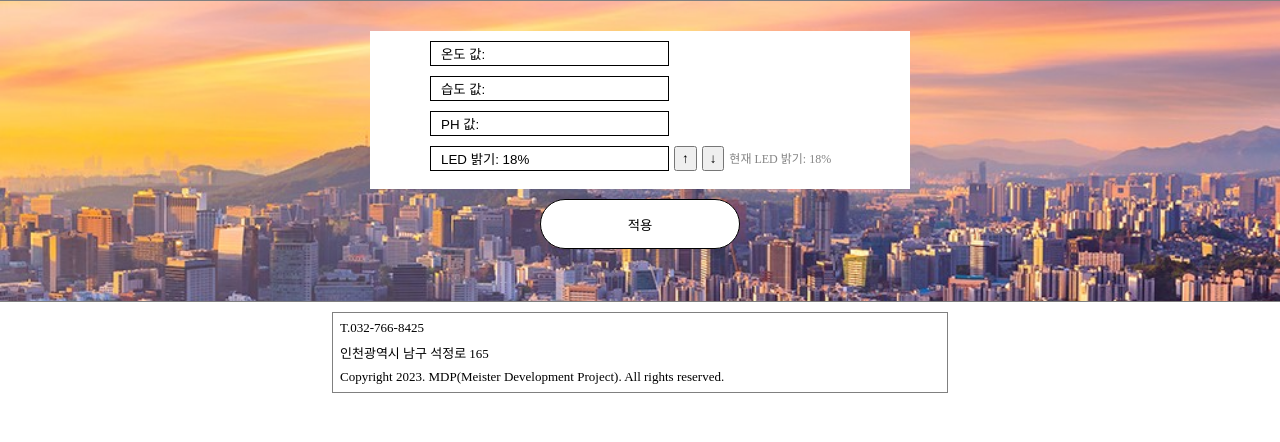
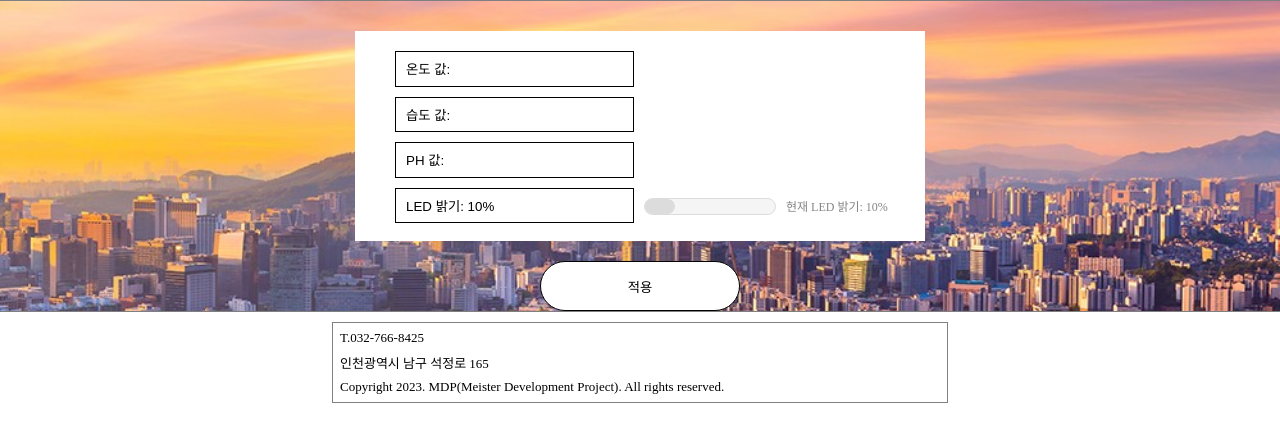
Before and after one commit to monune/Farm-is-farm, a PHP site: page /select/connection/basil.html in a window 1280 px wide. Shown: the part 52-494 px from the top of the page. Run offline with PHP 8.4, Linux system fonts and the light colour scheme.

Commit message:
💡 LED 업데이트

```diff
--- a/select/connection/basil.html
+++ b/select/connection/basil.html
@@ -1,15 +1,16 @@
 <!DOCTYPE html>
 <html lang="en">
+
 <head>
     <meta charset="UTF-8">
-    <link rel="stylesheet" href="../css/index.css?12">
+    <link rel="stylesheet" href="../css/index.css?ver=1">
     <script src="../js/select.js"></script>
-    <script src="index.js"></script>          <!-- JS -->
+    <script src="index.js"></script> <!-- JS -->
     <script src="//code.jquery.com/jquery-3.3.1.min.js"></script>
-    <meta http-equiv="X-UA-Compatible" content="IE=edge">
     <meta name="viewport" content="width=device-width, initial-scale=1.0">
     <title>농장팜니다</title>
 </head>
+
 <body>
     <!-- top -->
     <div class="header">
@@ -19,7 +20,7 @@
         <div class="infobox">
             <a class="info" href="#" onclick="getBack()">돌아가기</a>
             <a class="info" href="#" onclick="checkSession()">세션 확인</a>
-            <a class="info" href="#" >블루투스</a> <!-- none -->
+            <a class="info" href="#">블루투스</a> <!-- none -->
             <!-- test -->
         </div>
     </div>
@@ -27,19 +28,23 @@
     <div class="backgrounds">
         <div class="container">
             <div class="data-box">
-                <input type="text" class="data temp" value="온도 값: " readonly> <!-- 온도 -->
-                <input type="text" class="data hum" value="습도 값: " readonly> <!-- 습도 -->
+                <div class="temp-cnt">
+                    <input type="text" class="data temp" value="온도 값: " readonly> <!-- 온도 -->
+                </div>
+                <div class="hum-cnt">
+                    <input type="text" class="data hum" value="습도 값: " readonly> <!-- 습도 -->
+                </div>
+                <div class="ph-cnt">
+                    <input type="text" class="data ph" value="PH 값: " readonly> <!-- PH -->
+                </div>
+                <div class="led-cnt">
+                    <input type="text" class="data led" id="led" value="LED 밝기: " readonly> <!-- LED -->
 
-                <input type="text" class="data ph" value="PH 값: " readonly> <!-- PH -->
-                <div class="led">
-                    <div class="led-cnt">
-                        <input type="text" class="data led" id="led" value="LED 밝기:" readonly> <!-- LED -->
-                        <input type="button" class="cntr up" onclick="ledUp()" value="↑">
-                        <input type="button" class="cntr down" onclick="ledDown()" value="↓">
-                        <p id="lastvalue" class="last">last value: </p>
-                    </div>
-                    <p id="er1" style="color: red;"></p>
+                    <input type="range" id="slider" class="slider" value="1" min="1" max="10">
+                    <p id="lastvalue" class="last"></span></p>
                 </div>
+                <p id="er1" style="color: red;"></p>
+
 
             </div>
         </div>
@@ -55,5 +60,18 @@
             <p class="copyright">Copyright 2023. MDP(Meister Development Project). All rights reserved. </p>
         </div>
     </div>
+    <script>
+        var slider = document.getElementById('slider');
+        window.onload = function() {
+            var per = slider.value;
+            $("#lastvalue").html("현재 LED 밝기: " + per * 10 + "%");
+            $("#led").val("LED 밝기: " + per * 10 + "%");
+        }
+
+        slider.oninput = function() {
+            var per = slider.value;
+            $("#led").val("LED 밝기: " + per * 10 + "%");
+        }
+    </script>
 </body>
 </html>
--- a/select/connection/index.js
+++ /dev/null
@@ -1,27 +0,0 @@
-var led = 18; // 평균 온도
-var lastled = led;
-
-window.onload = function() {
-    $("#led").val("LED 밝기: " + led + "%");
-    $("#lastvalue").html("현재 LED 밝기: " + lastled + "%");
-}
-
-function ledUp() {
-    led = led + 1;
-    $("#led").val("LED 밝기: " + led + "%");
-    if ((led - lastled) >= 5) {
-        $("#er1").html("주의: 급격한 밝기 변화는 식물의 성장에 영향을 미칩니다.");
-    } else {
-        $("#er1").html("");
-    }
-}
-
-function ledDown() {
-    led = led - 1;
-    $("#led").val("LED 밝기: " + led + "%");
-    if ((lastled - led) >= 5) {
-        $("#er1").html("주의: 급격한 밝기 변화는 식물의 성장에 영향을 미칩니다.");
-    } else {
-        $("#er1").html("");
-    }
-}
--- a/select/css/index.css
+++ b/select/css/index.css
@@ -93,18 +93,17 @@ p.copyright {
 }
 
 p.last {
-    /* position: relative;
-    right: -310px;
-    top: -27px; */
+    position: relative;
+    top: 6px;
 }
 
 .container {
     display: flex;
     align-items: center;
     justify-content: center;
-    max-width: 440px;
+    max-width: 520px;
     margin: 30px auto 0 auto;
-    padding: 0 50px 0 50px;
+    padding: 0 50px 0 0;
     background: white;
 }
 
@@ -112,7 +111,8 @@ p.last {
     display: flex;
     flex-direction: row;
     flex-wrap: wrap;
-    margin: 0 10px 10px 10px;
+    width: 440px;
+    margin: 10px;
 }
 
 .cntr {
@@ -127,11 +127,12 @@ p.last {
 }
 
 input.data {
-    max-height: 25.6;
-    min-height: 25.6;
+    height: 25.6px;
+    margin-right: 10px;
 }
 
 .control {
+    margin-top: 10px;
     text-align: center;
 }
 
@@ -147,10 +148,6 @@ input.data {
     background-color: #eeeeee;
 }
 
-.btn.focus {
-
-}
-
 input {
     margin-top: 10px;
 }
@@ -160,7 +157,28 @@ input {
 }
 
 .last {
-    width: 108px;
+    width: 120px;
     margin-top: 13px;
     overflow : hidden;
 }
+
+/* slider bar */
+.slider {
+    -webkit-appearance: none;
+    width: 130px;
+    height: 15px;
+    margin: 20px 10px 0 0;
+    background: whitesmoke;
+    border: 1px solid gainsboro;
+    border-radius: 10px;
+}
+/* slider handle*/
+.slider::-webkit-slider-thumb {
+    -webkit-appearance: none;
+    appearance: none;
+    width: 30px;
+    height: 15px;
+    background: gainsboro;
+    border-radius: 10px;
+    cursor: pointer;
+}
--- a/select/js/select.js
+++ b/select/js/select.js
@@ -127,5 +127,5 @@ function logOut() {
 
 function getBack() {
   alert("이전 화면으로 돌아갑니다.");
-  window.location.href = '../select.html';
+  window.location.href = '/src/select/select.html';
 }
--- a/select/select.html
+++ b/select/select.html
@@ -3,9 +3,9 @@
 <head>
     <meta charset="UTF-8">
     <link rel="stylesheet" href="css/select.css?ver=1.11"> <!-- CSS -->
-    <script src="js/select.js?ver=1.1"></script>          <!-- JS -->
+    <script src="js/select.js?ver=1.2"></script>          <!-- JS -->
     <script src="//code.jquery.com/jquery-3.3.1.min.js"></script>
-    <meta name="viewport" content="width=device-width, initial-scale=0.9, maximum-scale=1.0, user-scalable=0" />
+    <meta name="viewport" content="width=device-width, initial-scale=1.0">
     <title>농장팜니다</title>
 </head>
 <body>
@@ -22,7 +22,7 @@
     </div>
 
     <div class="backgrounds">
-            <div class="mainText">
+            <div class="mainText" onclick="location.href='source.html'">
                 <h2 class="mainTitle">농장Farm니다.</h2>
                 <p class="subText">
                     라즈베리파이 기반의 데이터 통신 웹 사이트. <br>
```
Also changed, not shown: select/source.html (added, +31 -0 lines).
